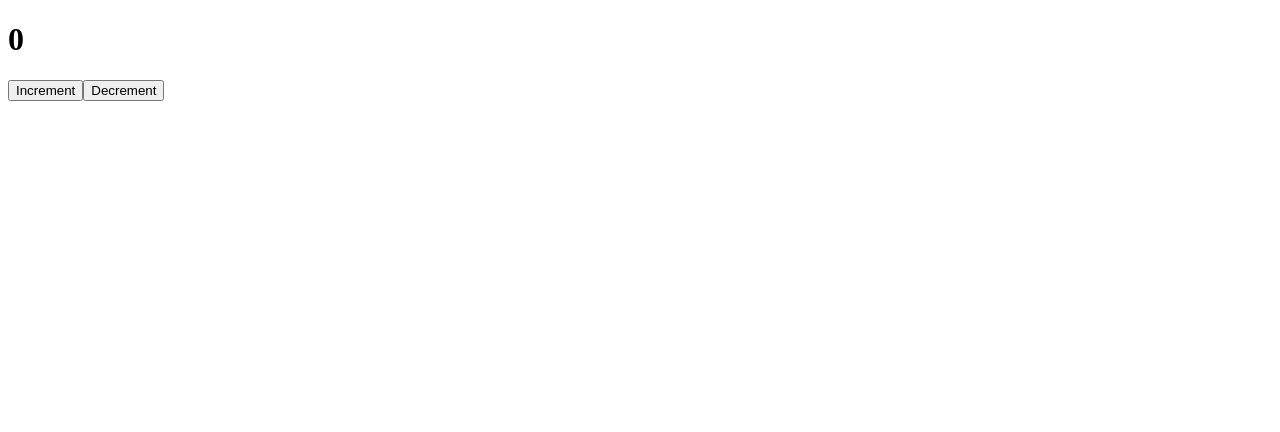
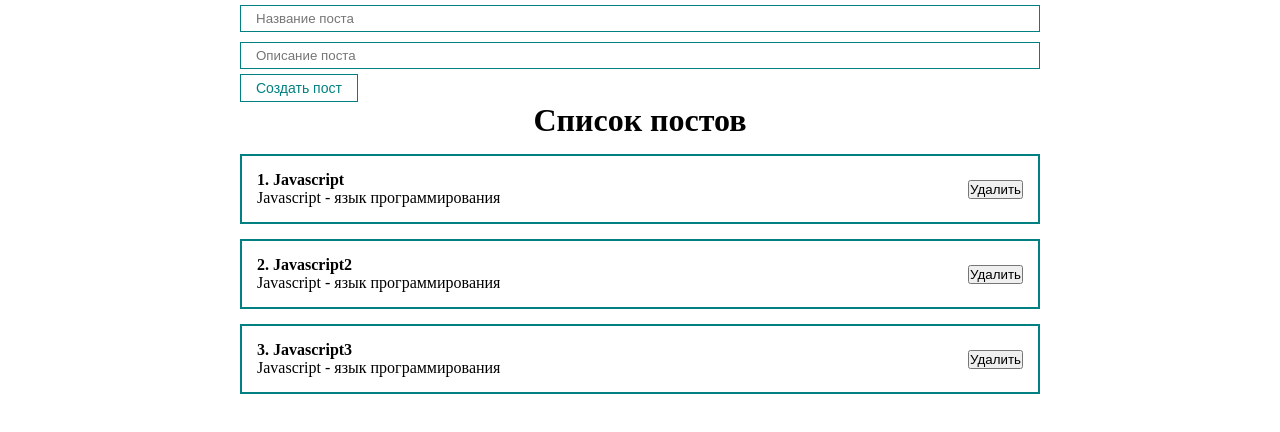
Before and after one commit to AidaChernyavskaya/react-fund-course, a React (Create React App) app: page / in a window 1280 px wide. Shown: the top 432 px of the page. Built offline with nearby package versions, Linux system fonts and the light colour scheme.

Commit message:
Form and PostsList components are added

```diff
--- a/src/App.js
+++ b/src/App.js
@@ -1,13 +1,44 @@
-import React, {useState} from "react";
+import React, {useRef, useState} from "react";
 import {Counter} from "./components/Counter";
 import {ClassCounter} from "./components/ClassCounter";
+import "./styles/App.css";
+import {PostItem} from "./components/PostItem";
+import PostList from "./components/PostList";
+import {MyInput} from "./components/UI/input/MyInput";
+import {MyButton} from "./components/UI/button/MyButton";
 
 function App() {
-    const [value, setValue] = useState('text');
+    const [posts, setPosts] = useState([
+        {id: 1, title: 'Javascript', body: 'Javascript - язык программирования'},
+        {id: 2, title: 'Javascript2', body: 'Javascript - язык программирования'},
+        {id: 3, title: 'Javascript3', body: 'Javascript - язык программирования'},
+    ]);
+    const [post, setPost] = useState({title: '', body: ''});
+
+    const addNewPost = (e) => {
+        e.preventDefault();
+        setPosts([...posts, {...post, id: Date.now()}]);
+        setPost({title: '', body: ''});
+    }
 
     return (
         <div className="App">
-            <ClassCounter/>
+            <form>
+                <MyInput
+                    type='text'
+                    placeholder='Название поста'
+                    value={post.title}
+                    onChange={e => setPost({...post, title: e.target.value})}
+                />
+                <MyInput
+                    type='text'
+                    placeholder='Описание поста'
+                    value={post.body}
+                    onChange={e => setPost({...post, body: e.target.value})}
+                />
+                <MyButton onClick={addNewPost}>Создать пост</MyButton>
+            </form>
+            <PostList posts={posts} title={'Список постов'}/>
         </div>
     );
 }
--- /dev/null
+++ b/src/components/PostItem.jsx
@@ -0,0 +1,15 @@
+import React from 'react';
+
+export const PostItem = (props) => {
+    return (
+        <div className="post">
+            <div className="post__container">
+                <strong>{props.number}. {props.post.title}</strong>
+                <div>{props.post.body}</div>
+            </div>
+            <div className="post__btns">
+                <button>Удалить</button>
+            </div>
+        </div>
+    );
+};
--- /dev/null
+++ b/src/components/PostList.jsx
@@ -0,0 +1,15 @@
+import React, {useState} from 'react';
+import {PostItem} from "./PostItem";
+
+const PostList = ({posts, title}) => {
+    return (
+        <div>
+            <h1 style={{textAlign: 'center'}}>{title}</h1>
+            {posts.map((post, index) =>
+                <PostItem number={index + 1} post={post} key={post.id}/>
+            )}
+        </div>
+    );
+};
+
+export default PostList;
--- /dev/null
+++ b/src/components/UI/button/MyButton.jsx
@@ -0,0 +1,10 @@
+import React from 'react';
+import classes from './MyButton.module.css';
+
+export const MyButton = ({children, ...props}) => {
+    return (
+        <button className={classes.myBtn} {...props}>
+            {children}
+        </button>
+    );
+};
--- /dev/null
+++ b/src/components/UI/button/MyButton.module.css
@@ -0,0 +1,8 @@
+.myBtn {
+    padding: 5px 15px;
+    color: teal;
+    font-size: 14px;
+    background: transparent;
+    border: 1px solid teal;
+    cursor: pointer;
+}
--- /dev/null
+++ b/src/components/UI/input/MyInput.jsx
@@ -0,0 +1,8 @@
+import React from 'react';
+import classes from './MyInput.module.css';
+
+export const MyInput = (props) => {
+    return (
+        <input className={classes.myInput} {...props}/>
+    );
+};
--- /dev/null
+++ b/src/components/UI/input/MyInput.module.css
@@ -0,0 +1,6 @@
+.myInput {
+    width: 100%;
+    padding: 5px 15px;
+    margin: 5px 0;
+    border: 1px solid teal;
+}
--- /dev/null
+++ b/src/styles/App.css
@@ -0,0 +1,23 @@
+* {
+    margin: 0;
+    padding: 0;
+    box-sizing: border-box;
+}
+
+#root {
+    display: flex;
+    justify-content: center;
+}
+
+.App {
+    width: 800px
+}
+
+.post {
+    display: flex;
+    padding: 15px;
+    border: 2px solid teal;
+    margin-top: 15px;
+    justify-content: space-between;
+    align-items: center;
+}
```
